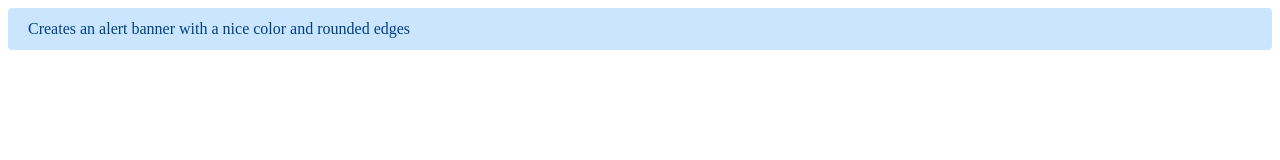
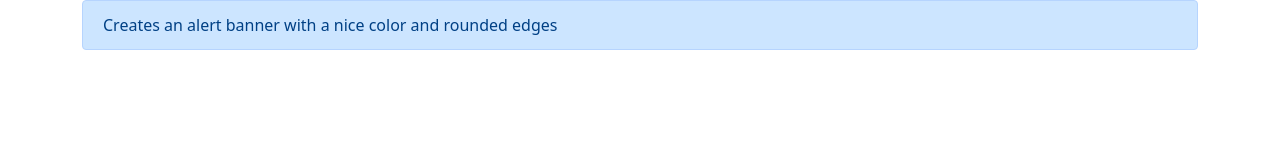
Before and after one commit to JaswanthKarangula/Bootstrap, a plain HTML site: page Bootstrap/index.html in a window 1280 px wide. Drawn offline with nearby package versions, Linux system fonts and the light colour scheme.

Commit message:
Link bootstrap

```diff
--- a/Bootstrap/index.html
+++ b/Bootstrap/index.html
@@ -1,17 +1,22 @@
 <!DOCTYPE html>
 <html>
+
 <head>
   <title>Learn Bootstrap by doing!</title>
 
   <!-- Add Bootstrap <link> below -->
-
+  <!--  Should add this before any other link elements  -->
+  <link href="https://cdn.jsdelivr.net/npm/bootstrap@5.0.2/dist/css/bootstrap.min.css" rel="stylesheet"
+    integrity="sha384-EVSTQN3/azprG1Anm3QDgpJLIm9Nao0Yz1ztcQTwFspd3yD65VohhpuuCOmLASjC" crossorigin="anonymous" />
   <link rel="stylesheet" href="css/styles.css" />
 </head>
+
 <body>
-    <!-- <div class="container"> -->
+  <div class="container">
   <div class="alert alert-primary">
     Creates an alert banner with a nice color and rounded edges
   </div>
-    <!-- </div> -->
+  </div>
 </body>
+
 </html>
--- a/VanilaCSS/css/styles.css
+++ /dev/null
@@ -1,17 +0,0 @@
-
-.alert {
-
-    padding: .75rem 1.25rem;
-
-    border-radius: .25rem;
-
-  }
-
-
-  .alert-primary {
-
-    color: #004085;
-
-    background-color: #cce5ff;
-
-  }
```
Also changed, not shown: 1 other file. Lines whose indentation alone changed are shown as unchanged.
